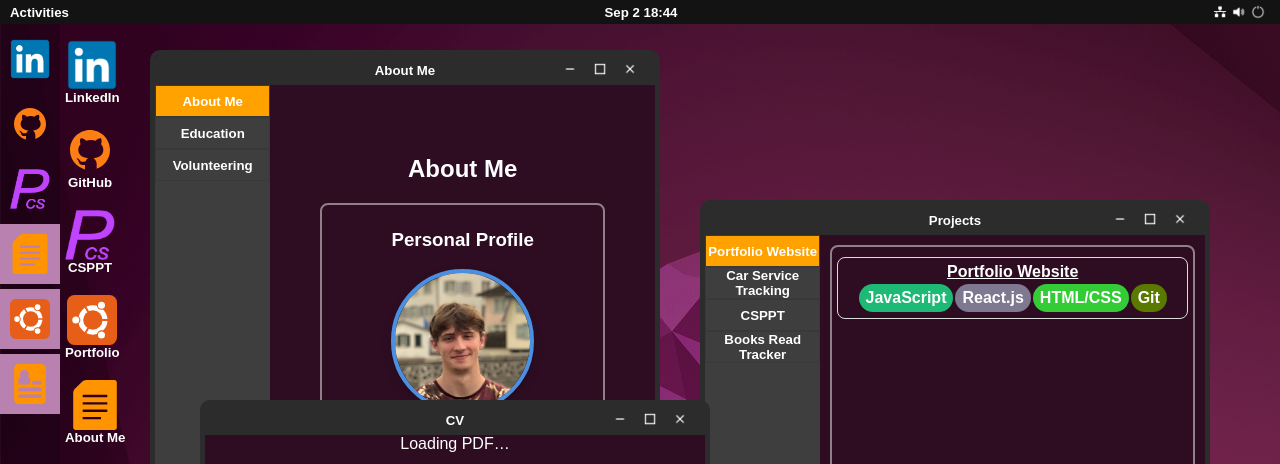
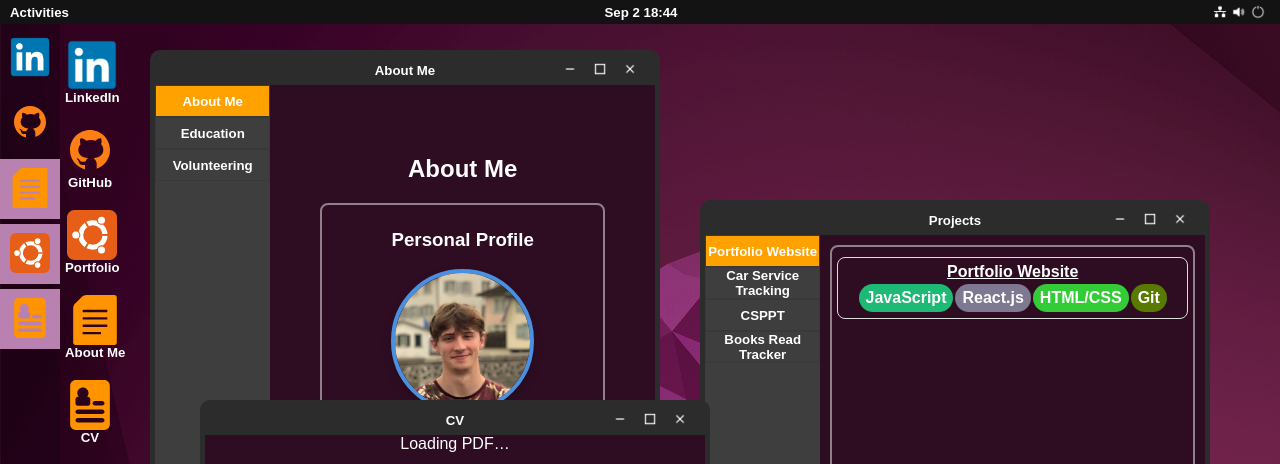
Before and after one commit to Kyrylo234/Linux_portfolio_website, a React (Create React App) app: page / in a window 1280 px wide. Shown: the top 464 px of the page. Built offline with nearby package versions, Linux system fonts and the light colour scheme; grey boxes are pictures that could not be loaded.

Commit message:
added a tooltip on task bar buttons

```diff
--- a/package.json
+++ b/package.json
@@ -11,6 +11,7 @@
     "react": "^18.3.1",
     "react-dom": "^18.3.1",
     "react-draggable": "^4.4.6",
+    "react-markdown": "^10.1.0",
     "react-pdf": "^10.1.0",
     "react-router-dom": "^6.26.1",
     "react-scripts": "5.0.1",
--- a/src/App.css
+++ b/src/App.css
@@ -407,3 +407,33 @@ code {
 .ApplicationOptionsOption.active:hover{
   background-color: #d48703;
 }
+
+.tooltip-wrapper {
+  position: relative;
+  display: inline-block;
+}
+
+/* Hidden by default */
+.tooltip-text {
+  visibility: hidden;
+  background-color: #333;
+  color: #fff;
+  text-align: center;
+  padding: 4px 8px;
+  border-radius: 4px;
+
+  position: absolute;
+  top: 125%; /* position below the button */
+  left: 50%;
+  transform: translateX(-50%);
+  opacity: 0;
+  transition: opacity 0.1s;
+  white-space: nowrap;
+  z-index: 10;
+}
+
+/* Show tooltip on hover */
+.tooltip-wrapper:hover .tooltip-text {
+  visibility: visible;
+  opacity: 1;
+}
--- a/src/Application.jsx
+++ b/src/Application.jsx
@@ -1,7 +1,6 @@
 import AppsButton from './AppsButton.jsx';
 import LinkedIn from './assets/LinkedIn.png';
 import GitHub from './assets/github.svg';
-import CSPPTLogo from './assets/csppt_logo.png'
 import Notepad from './assets/notepad.svg'
 import DraggableComponent from './DraggableComponent.jsx';
 import Linux from './assets/ubuntu.svg'
@@ -17,16 +16,13 @@ function Application({toggleVisibility}){
         <DraggableComponent className="DraggableOne" source={"https://github.com/Kyrylo234"} order={1}>
           <AppsButton title='GitHub' source={GitHub}  alternative='GitHub logo' loading="lazy"/>
         </DraggableComponent>
-        <DraggableComponent className="DraggableOne" source={"https://github.com/Kyrylo234/CSPPT"} order={2}>
-          <AppsButton title='CSPPT' source={CSPPTLogo}  alternative='GitHub logo' loading="lazy"/>
-        </DraggableComponent>
-        <DraggableComponent className="DraggableOne" source={() => toggleVisibility("projects")} order={3}>
+        <DraggableComponent className="DraggableOne" source={() => toggleVisibility("projects")} order={2}>
           <AppsButton title='Portfolio' source={Linux}  alternative='GitHub logo' loading="lazy"/>
         </DraggableComponent>
-        <DraggableComponent className="DraggableOne" source={() => toggleVisibility("aboutMe")} order={4}>
+        <DraggableComponent className="DraggableOne" source={() => toggleVisibility("aboutMe")} order={3}>
           <AppsButton title='About Me' source={Notepad}  alternative='GitHub logo' loading="lazy"/>
         </DraggableComponent>
-        <DraggableComponent className="DraggableOne" source={() => toggleVisibility("cv")} order={5}>
+        <DraggableComponent className="DraggableOne" source={() => toggleVisibility("cv")} order={4}>
           <AppsButton title='CV' source={cv}  alternative='CV' loading="lazy"/>
         </DraggableComponent>
       </div>
--- a/src/DesktopApp.jsx
+++ b/src/DesktopApp.jsx
@@ -9,7 +9,6 @@ import NotePad from './assets/notepad.svg'
 import Linux from './assets/ubuntu.svg'
 import CV from './CV.jsx';
 import cvImage from './assets/cv.svg'
-
 
 function DesktopApp() {
   const [windows, setWindows] = useState([
@@ -47,8 +46,7 @@ function DesktopApp() {
       width: 500,
       height: 500,
       left: 200,
-      top: 400,
-      content: "Project1"}
+      top: 400}
   ]);
 
   // toggle window visibility
--- a/src/TaskBar.jsx
+++ b/src/TaskBar.jsx
@@ -1,23 +1,33 @@
 import LinkedIn from './assets/LinkedIn.png';
 import GitHub from './assets/github.svg';
-import CSPPTLogo from './assets/csppt_logo.png'
 import More from './assets/More.png'
 import TaskBarButton from './TaskBarButton.jsx';
-import TaskBarButtonActive from './TaskBarButtonActive.jsx';
 function TaskBar({toggleVisibility, windows}){
     return (
         <div className='TaskBar'>
             <div className='Tasks'>
-                <TaskBarButton source="https://www.linkedin.com/in/kyryloposty/" image={LinkedIn} alt="LinkedIn Logo"/>
-                <TaskBarButton source="https://github.com/Kyrylo234" image={GitHub} alt="GitHub Logo"/>
-                <TaskBarButton source="https://github.com/Kyrylo234/CSPPT" image={CSPPTLogo} alt="CSPPT Logo"/>
+              <TaskBarButton
+                type="link"
+                source="https://www.linkedin.com/in/kyryloposty/"
+                image={LinkedIn}
+                alt="LinkedIn Logo"
+                tooltip="LinkedIn"
+              />
+              <TaskBarButton
+                type="link"
+                source="https://github.com/Kyrylo234"
+                image={GitHub}
+                alt="GitHub Logo"
+                tooltip="GitHub"
+              />
                   {windows.map(win => (
-                    <TaskBarButtonActive
+                    <TaskBarButton
                       key={win.id}
                       image={win.image}
                       alt={win.title}
                       toggleVisibility={() => toggleVisibility(win.id)}
                       style={win.style}
+                      tooltip={win.title}
                     />
                 ))}
             </div>
--- a/src/TaskBarButton.jsx
+++ b/src/TaskBarButton.jsx
@@ -1,10 +1,27 @@
-function TaskBarButton({source, image, alt}) {
-    function openWebsite(){
-        window.open(source, '_blank').focus();
-    }
-    return (
-        <div className='Task' onClick={openWebsite}><img src={image} alt={alt} loading="lazy"></img></div>
-    );
-  }
+function TaskBarButton({ type = "button", source, onClick, image, alt, tooltip, style , toggleVisibility}) {
+  const content = <img src={image} alt={alt} loading="lazy" />;
 
-  export default TaskBarButton;
+  return (
+    <div className='Task' style={style}>
+    <div className="tooltip-wrapper">
+
+      {type === "link" ? (
+        <a href={source} target="_blank" rel="noopener noreferrer">
+          {content}
+        </a>
+      ) : (
+        <button
+          onClick={toggleVisibility}
+          style={{ background: "none", border: "none", cursor: "pointer" }}
+        >
+          {content}
+        </button>
+      )}
+      {/* Tooltip text */}
+      {tooltip && <span className="tooltip-text">{tooltip}</span>}
+      </div>
+    </div>
+  );
+}
+
+export default TaskBarButton;
--- a/src/TaskBarButtonActive.jsx
+++ /dev/null
@@ -1,7 +0,0 @@
-function TaskBarButtonActive({image, alt, toggleVisibility, style}) {
-    return (
-        <div className='Task' onClick={toggleVisibility} style={style}><img src={image} alt={alt} loading="lazy"></img></div>
-    );
-  }
-
-  export default TaskBarButtonActive;
```
Also changed, not shown: 2 other files (tests, documents, lock files or other folders).
